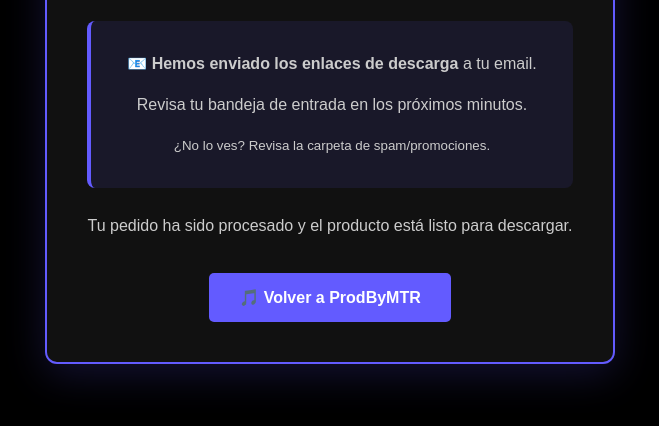
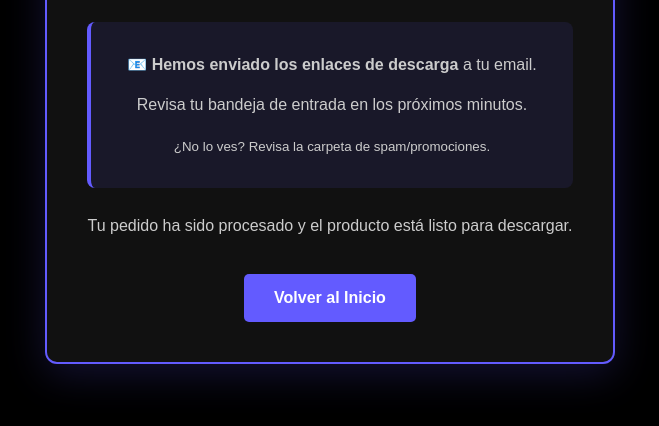
Before and after one commit to matirodas50-eng/prodby-MTR, a plain HTML site: page success.html in a window 1280 px wide. Shown: the part 406-832 px from the top of the page, without its empty margins (310-969 px from the left). Drawn offline with Linux system fonts and the light colour scheme.

Commit message:
Update success.html

```diff
--- a/success.html
+++ b/success.html
@@ -88,7 +88,7 @@
         <p>Tu pedido ha sido procesado y el producto está listo para descargar.</p>
 
         <a href="https://matirodas50-eng.github.io/prodby-MTR/" class="btn">
-            🎵 Volver a ProdByMTR
+            Volver al Inicio
         </a>
     </div>
 </body>
```
